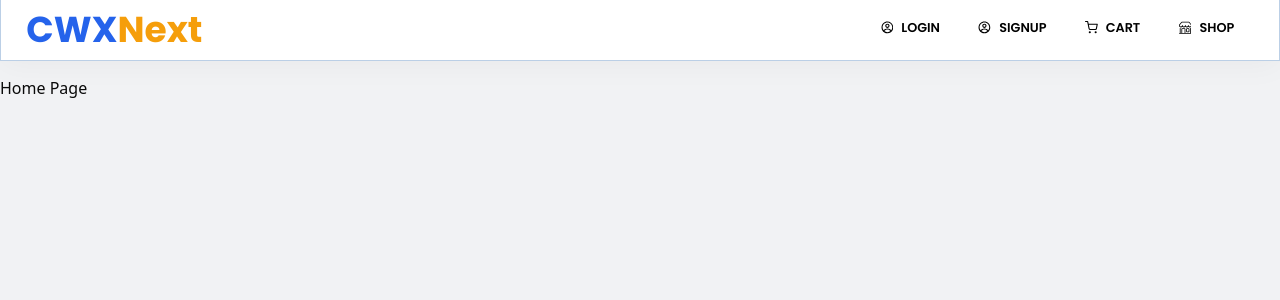
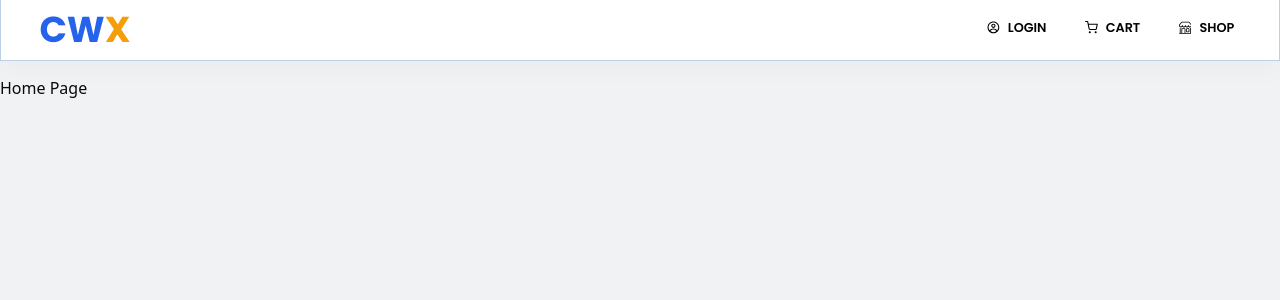
Before and after one commit to krishnamahtocodingworkx/Leave, a Next.js app: page / in a window 1280 px wide. Shown: the top 300 px of the page. Built offline with nearby package versions, Linux system fonts and the light colour scheme; what @mui/material-nextjs would draw is missing.

Commit message:
added basic fixes

```diff
--- a/components/common/navbar/Navbar.css
+++ b/components/common/navbar/Navbar.css
@@ -1,21 +1,3 @@
-/* .bg-white shadow-sm px-5 */
-/* .navbar-container {
-  background: var(--color-white);
-  padding: 0px 2vw;
-  position: fixed;
-  top: 0;
-  left: 0;
-  right: 0;
-  z-index: 1000;
-}
-
-.navbar {
-  display: flex;
-  justify-content: space-between;
-  align-items: center;
-  padding: 1rem;
-} */
-
 .navbar {
   display: flex;
   justify-content: space-between;
@@ -30,6 +12,7 @@
   z-index: 1000;
   transition: transform 0.4s ease-in-out;
   overflow: visible;
+  width: 100%;
 }
 
 .navbar-logo-container {
@@ -37,7 +20,6 @@
   height: 60px;
   display: flex;
   align-items: center;
-  justify-content: center;
   gap: 2vw;
 }
 
@@ -174,11 +156,8 @@
     /* transition: background-color 0.3s ease-in-out, box-shadow 0.3s ease-in-out; */
   }
   .navbar-logo-container {
-    width: 150px; /* or your preferred fixed width */
-    height: 60px; /* fixed height */
-    display: flex;
-    align-items: center;
-    justify-content: center;
+    width: 150px;
+    height: 60px;
   }
 
   .navbar-logo {
--- a/components/common/navbar/Navbar.tsx
+++ b/components/common/navbar/Navbar.tsx
@@ -81,7 +81,7 @@ const Navbar = () => {
                         router.push("/");
                     }}
                 /> */}
-                <Link href={"/"} aria-label='base route' className="font-poppins text-4xl font-bold"><span className='text-primary'>CWX</span><span className='text-warning'>Next</span></Link>
+                <Link href={"/"} aria-label='base route' className="font-poppins text-4xl font-bold"><span className='text-primary'>CW</span><span className='text-warning'>X</span></Link>
 
                 {/* <Link href={"/"} aria-label='base route' className="font-poppins text-4xl font-bold"><span className='text-primary'>still</span><span className='text-warning'>o</span></Link> */}
             </div>
--- a/utils/constants.ts
+++ b/utils/constants.ts
@@ -11,11 +11,6 @@ export const navItems: NavItems[] = [
         icon: CgProfile,
     },
     {
-        name: "Signup",
-        href: "/signup",
-        icon: CgProfile,
-    },
-    {
         name: "Cart",
         href: "/cart",
         icon: FiShoppingCart,
```
